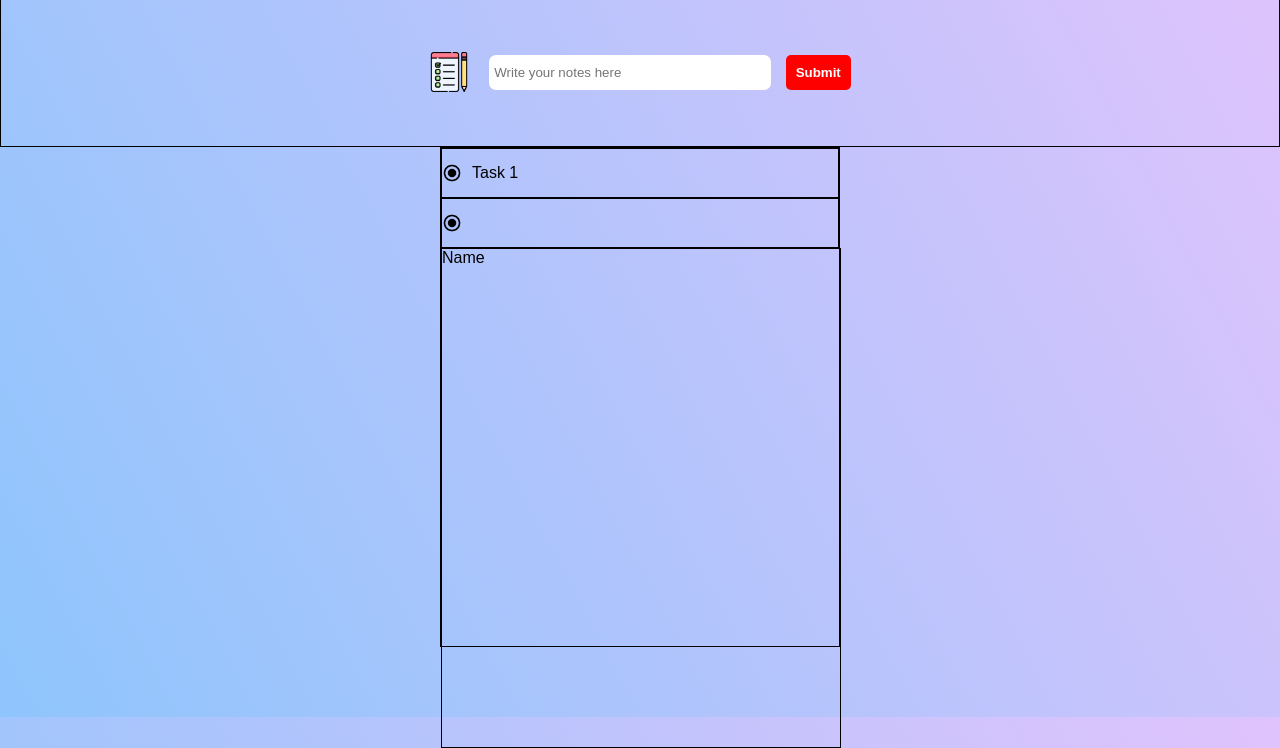
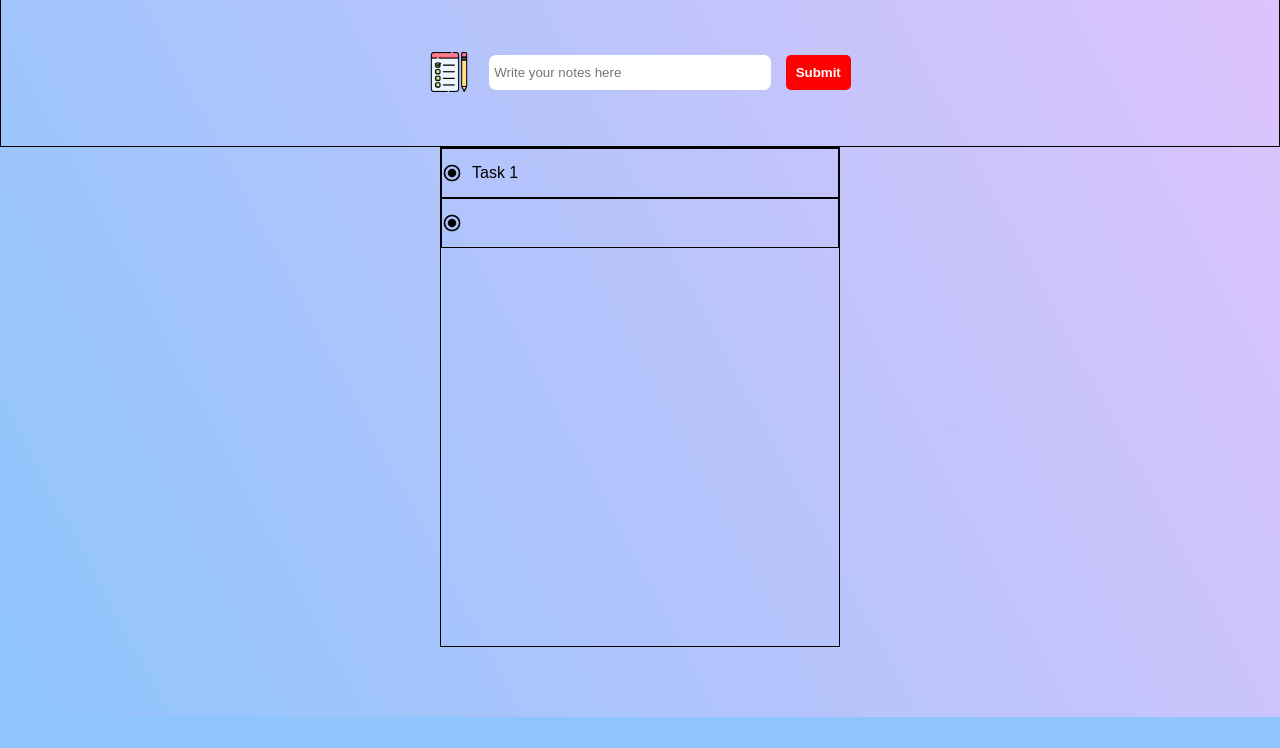
Before and after one commit to User2003r/test, a plain HTML site: page index.html in a window 1280 px wide. Shown: the part 83-831 px from the top of the page. After the commit the page ends 800 px from the top, so only its background shows below. Drawn offline with Linux system fonts and the light colour scheme.

Commit message:
lines deleted

```diff
--- a/index.html
+++ b/index.html
@@ -35,9 +35,7 @@
                         <img src="./radio.png" alt>
                         <span></span>
                     </div>
-                    <div class="box">
-                        <p>Name</p>
-                    </div>
+
                 </div>
             </div>
         </main>
```
